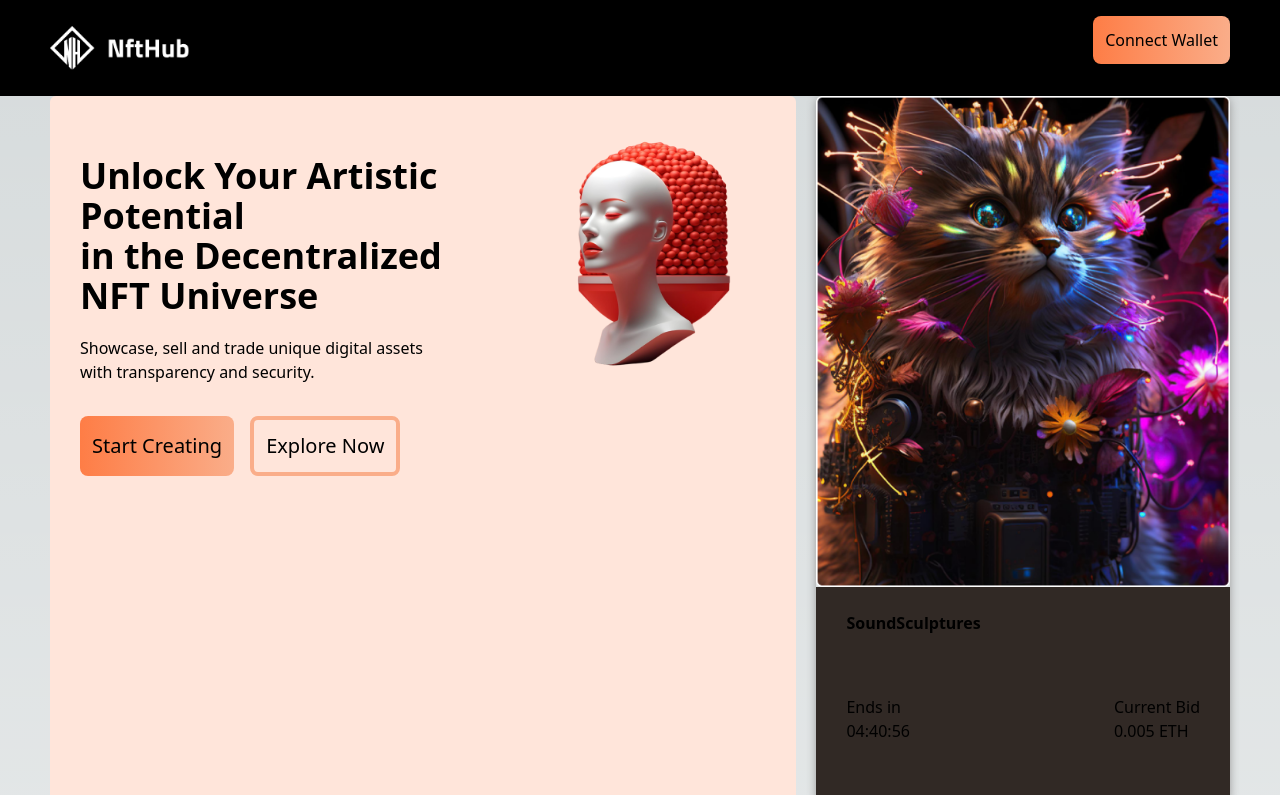
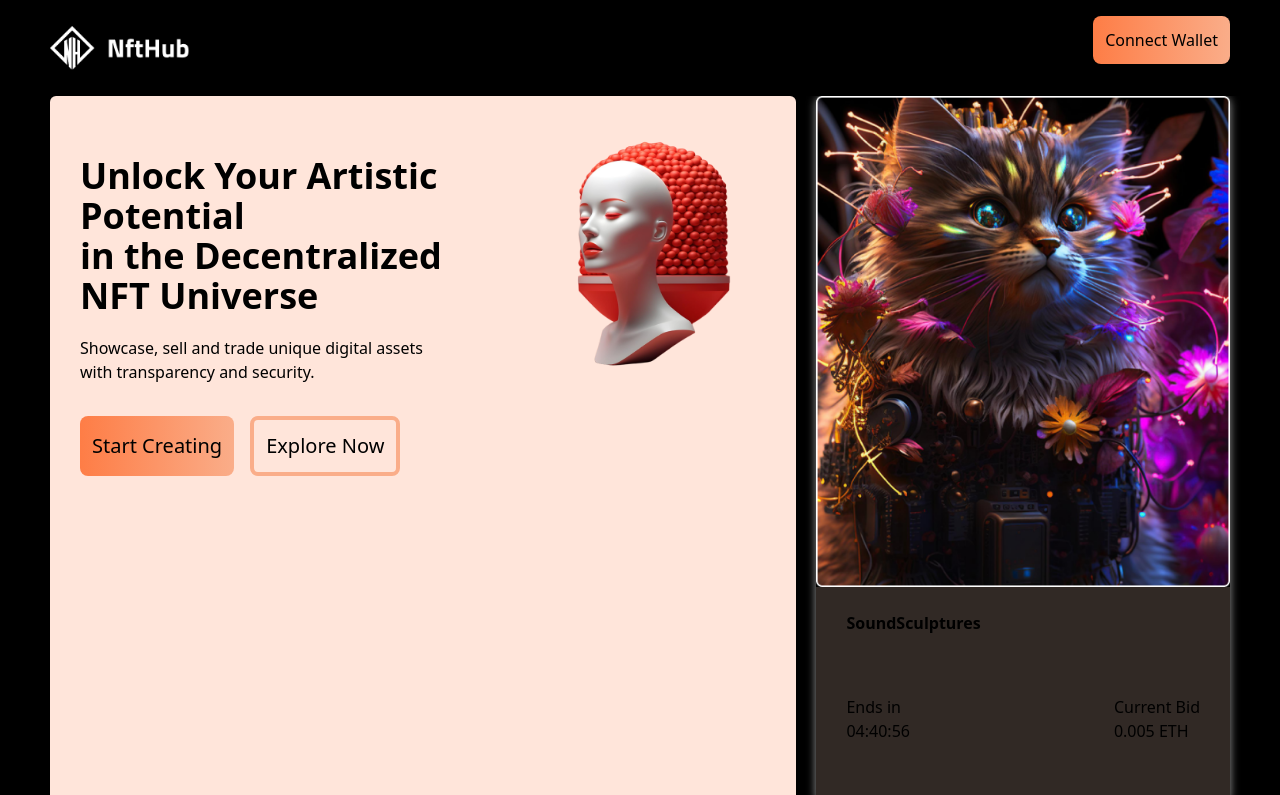
Before and after one commit to KoxyG/NFT_HUB, a Next.js app in the folder FrontEnd/nfthub/: page / in a window 1280 px wide. Shown: the top 795 px of the page. Built offline with nearby package versions, Linux system fonts and the light colour scheme.

Commit message:
fixing issues

```diff
--- a/FrontEnd/nfthub/src/components/Home.jsx
+++ b/FrontEnd/nfthub/src/components/Home.jsx
@@ -28,7 +28,7 @@ const HomeComponet = () => {
 
   return (
     <>
-      <div className="px-[50px] container mx-auto pb-10  space-y-10 sm:space-y-0 sm:flex sm:justify-between">
+      <div className="px-[50px] bg-black container mx-auto pb-10  space-y-10 sm:space-y-0 sm:flex sm:justify-between">
         <div className="rounded-md sm:flex sm:justify-between sm:w-4/5 bg-[#ffe5da] ">
           <div className=" px-[30px] pt-[60px] ">
             <h2 className="text-black leading-20 font-bold text-4xl">
```
